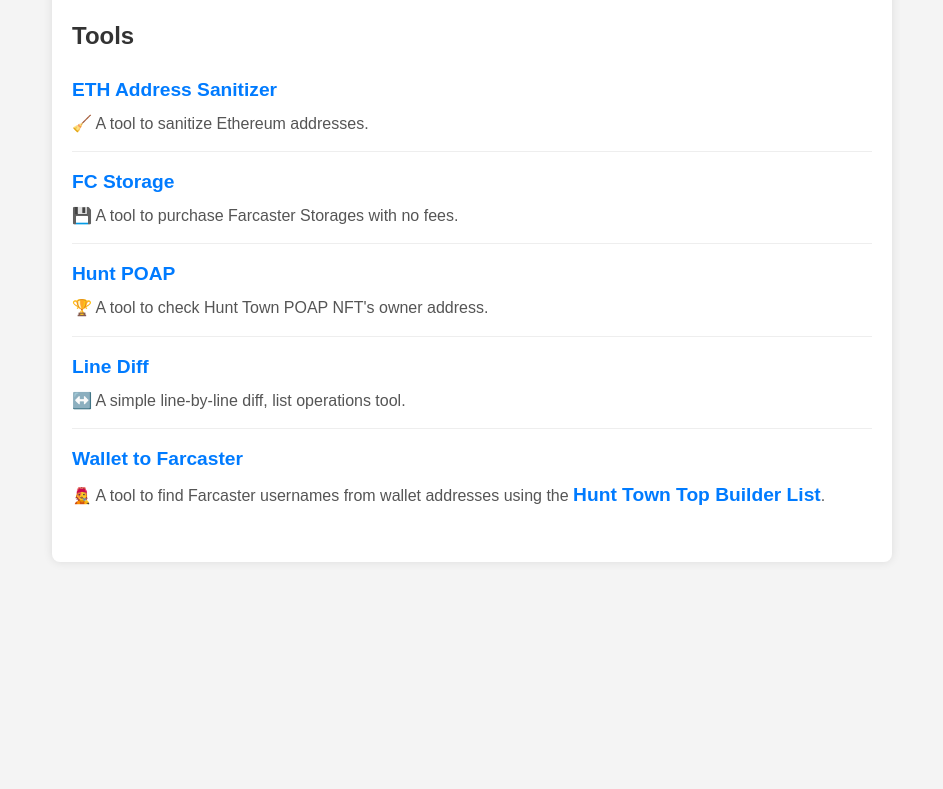
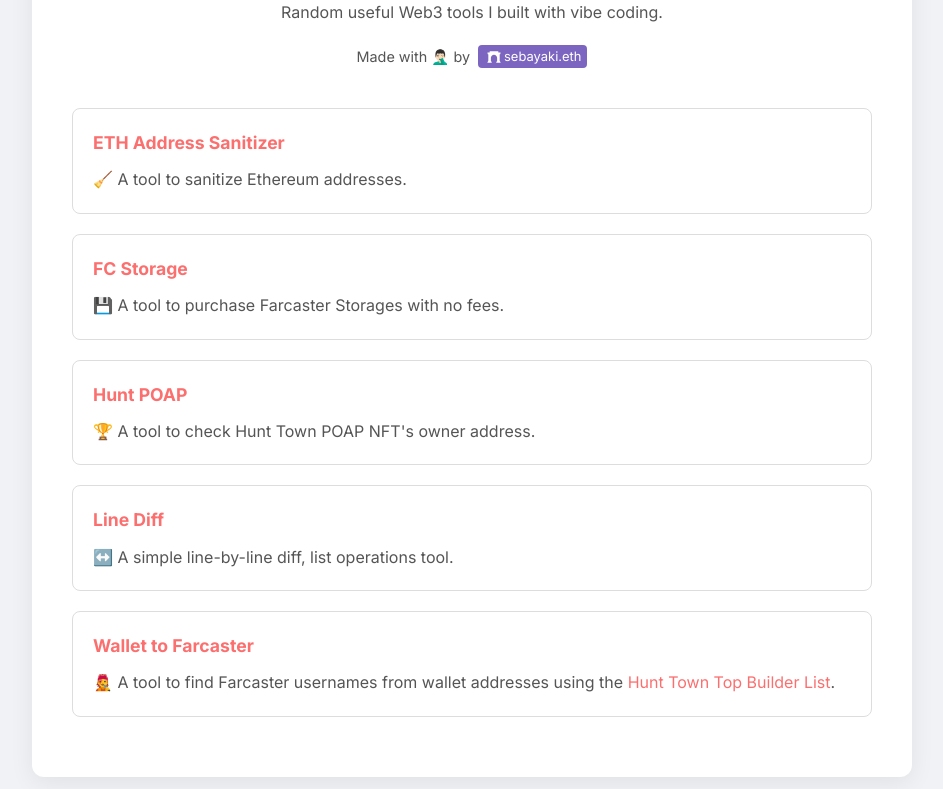
Before and after one commit to sebayaki/web3-tools, a plain HTML site: page index.html in a window 1280 px wide. Shown: the part 163-952 px from the top of the page, without its empty margins (168-1111 px from the left). Before the commit the page ends 800 px from the top, so only its background shows below. Drawn offline with Linux system fonts and the light colour scheme.

Commit message:
Style index

```diff
--- a/index.html
+++ b/index.html
@@ -5,48 +5,104 @@
     <meta name="viewport" content="width=device-width, initial-scale=1.0" />
     <title>Web3 Tools</title>
     <style>
+      @import url("https://fonts.googleapis.com/css2?family=Inter:wght@400;700&display=swap");
       body {
-        font-family: sans-serif;
+        font-family: "Inter", sans-serif;
         line-height: 1.6;
-        margin: 20px;
-        background-color: #f4f4f4;
+        margin: 0;
+        padding: 40px 20px;
+        background-color: #f0f2f5;
         color: #333;
       }
       .container {
         max-width: 800px;
         margin: auto;
         background: #fff;
-        padding: 20px;
-        border-radius: 8px;
-        box-shadow: 0 0 10px rgba(0, 0, 0, 0.1);
+        padding: 40px;
+        border-radius: 12px;
+        box-shadow: 0 6px 24px rgba(0, 0, 0, 0.07);
       }
       h1 {
         color: #1a1a1a;
+        text-align: center;
+        margin-bottom: 10px;
+      }
+      .container > p {
+        text-align: center;
+        color: #555;
+        margin-bottom: 40px;
+      }
+      h2 {
+        margin-bottom: 20px;
+        color: #333;
+        border-bottom: 1px solid #eee;
+        padding-bottom: 10px;
       }
       ul {
         list-style: none;
         padding: 0;
       }
       li {
-        margin-bottom: 15px;
-        border-bottom: 1px solid #eee;
-        padding-bottom: 15px;
+        margin-bottom: 20px;
+        border-radius: 8px;
+        transition: transform 0.2s ease-in-out, box-shadow 0.2s ease-in-out;
+        padding: 20px;
+        border: 1px solid #ddd;
       }
-      li:last-child {
-        border-bottom: none;
+      li:hover {
+        transform: translateY(-3px);
+        box-shadow: 0 4px 12px rgba(0, 0, 0, 0.1);
       }
       a {
         text-decoration: none;
-        color: #007bff;
-        font-size: 1.2em;
+        color: rgb(252, 111, 111);
+        font-size: 1.1em;
         font-weight: bold;
       }
       a:hover {
         text-decoration: underline;
       }
       p {
-        margin: 5px 0 0;
+        margin: 10px 0 0;
         color: #555;
+      }
+      li p a {
+        font-size: 1em;
+        font-weight: normal;
+      }
+      .made-by {
+        display: flex;
+        justify-content: center;
+        align-items: center;
+        gap: 8px;
+        margin-top: -20px;
+        margin-bottom: 40px;
+        color: #555;
+        font-size: 0.9em;
+      }
+      .farcaster-link {
+        display: inline-flex;
+        align-items: center;
+        background-color: #7c65c1;
+        color: white;
+        padding: 1px 6px;
+        border-radius: 4px;
+        text-decoration: none;
+        font-weight: normal;
+        font-size: 0.9em;
+        transition: background-color 0.2s ease-in-out,
+          transform 0.2s ease-in-out;
+      }
+      .farcaster-link:hover {
+        text-decoration: none;
+        color: white;
+        background-color: #6a55a5;
+        transform: translateY(-1px);
+      }
+      .farcaster-icon {
+        vertical-align: middle;
+        width: 20px;
+        height: 20px;
       }
     </style>
   </head>
@@ -54,31 +110,73 @@
     <div class="container">
       <h1>🛠️ Web3 Tools</h1>
       <p>Random useful Web3 tools I built with vibe coding.</p>
-      <h2>Tools</h2>
+      <p class="made-by">
+        Made with 🤦🏻‍♂️ by
+        <a
+          href="https://farcaster.xyz/if"
+          target="_blank"
+          rel="noopener noreferrer"
+          class="farcaster-link"
+        >
+          <svg
+            xmlns="http://www.w3.org/2000/svg"
+            width="18"
+            height="18"
+            viewBox="0 0 256 256"
+            fill="none"
+            class="farcaster-icon"
+          >
+            <rect width="256" height="256" rx="56" fill="#7C65C1"></rect>
+            <path
+              d="M183.296 71.68H211.968L207.872 94.208H200.704V180.224L201.02 180.232C204.266 180.396 206.848 183.081 206.848 186.368V191.488L207.164 191.496C210.41 191.66 212.992 194.345 212.992 197.632V202.752H155.648V197.632C155.648 194.345 158.229 191.66 161.476 191.496L161.792 191.488V186.368C161.792 183.081 164.373 180.396 167.62 180.232L167.936 180.224V138.24C167.936 116.184 150.056 98.304 128 98.304C105.944 98.304 88.0638 116.184 88.0638 138.24V180.224L88.3798 180.232C91.6262 180.396 94.2078 183.081 94.2078 186.368V191.488L94.5238 191.496C97.7702 191.66 100.352 194.345 100.352 197.632V202.752H43.0078V197.632C43.0078 194.345 45.5894 191.66 48.8358 191.496L49.1518 191.488V186.368C49.1518 183.081 51.7334 180.396 54.9798 180.232L55.2958 180.224V94.208H48.1278L44.0318 71.68H72.7038V54.272H183.296V71.68Z"
+              fill="white"
+            ></path>
+          </svg>
+          sebayaki.eth
+        </a>
+      </p>
       <ul>
         <li>
-          <a href="./eth-address-sanitizer/">ETH Address Sanitizer</a>
+          <a
+            href="./eth-address-sanitizer/"
+            target="_blank"
+            rel="noopener noreferrer"
+            >ETH Address Sanitizer</a
+          >
           <p>🧹 A tool to sanitize Ethereum addresses.</p>
         </li>
         <li>
-          <a href="./fc-storage/">FC Storage</a>
+          <a href="./fc-storage/" target="_blank" rel="noopener noreferrer"
+            >FC Storage</a
+          >
           <p>💾 A tool to purchase Farcaster Storages with no fees.</p>
         </li>
         <li>
-          <a href="./hunt-poap/">Hunt POAP</a>
+          <a href="./hunt-poap/" target="_blank" rel="noopener noreferrer"
+            >Hunt POAP</a
+          >
           <p>🏆 A tool to check Hunt Town POAP NFT's owner address.</p>
         </li>
         <li>
-          <a href="./line-diff/">Line Diff</a>
+          <a href="./line-diff/" target="_blank" rel="noopener noreferrer"
+            >Line Diff</a
+          >
           <p>↔️ A simple line-by-line diff, list operations tool.</p>
         </li>
         <li>
-          <a href="./wallet-to-farcaster/">Wallet to Farcaster</a>
+          <a
+            href="./wallet-to-farcaster/"
+            target="_blank"
+            rel="noopener noreferrer"
+            >Wallet to Farcaster</a
+          >
           <p>
             🧑‍🎤 A tool to find Farcaster usernames from wallet addresses using
             the
             <a
               href="https://github.com/Steemhunt/airdrop-whitelist/blob/main/whitelist/hunt-town/hunt-town-top-builders-by-score.json"
+              target="_blank"
+              rel="noopener noreferrer"
               >Hunt Town Top Builder List</a
             >.
           </p>
```
